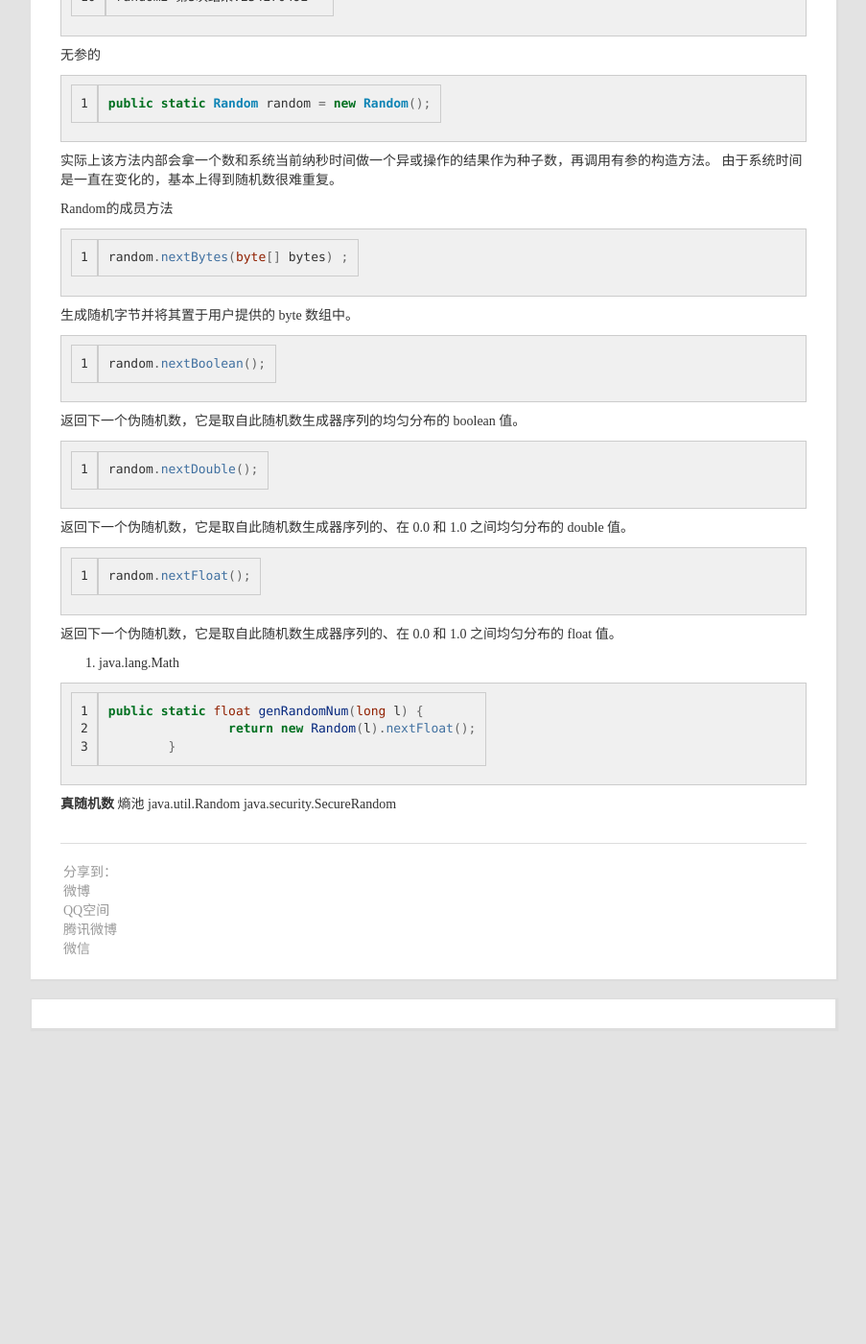
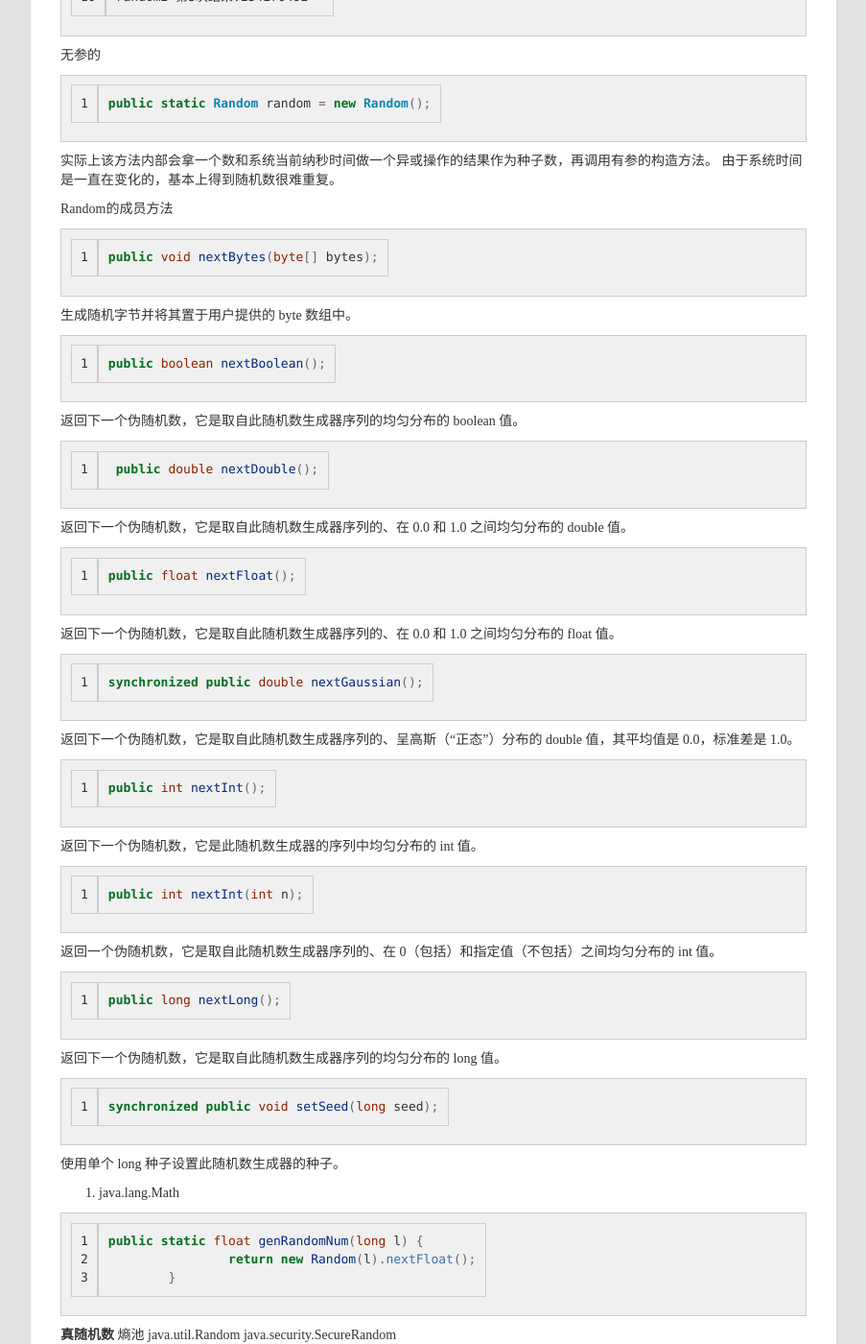
Before and after one commit to tomgg/tomgg.github.io, a Jekyll site: the page built from _posts/2016-07-20-java-random.md, in a window 1280 px wide and 1400 px high, scrolled down 1403 px. Shown: the whole window at 96% size, without its empty margins (53-956 px from the left). Built offline with Jekyll 4.4.1, drawn with Linux system fonts in a browser that asks for light colours; nearby versions of some CDN libraries; comment, search, counter and statistics services are not loaded; before the commit the page ends 2495 px from its top, so only the background shows below that.

Commit message:
no message

````diff
--- a/_posts/2016-07-20-java-random.md
+++ b/_posts/2016-07-20-java-random.md
@@ -85,30 +85,53 @@ public static Random random = new Random();
 Random的成员方法
 
 ``` java
-random.nextBytes(byte[] bytes) ;
+public void nextBytes(byte[] bytes);
 ```
 
 生成随机字节并将其置于用户提供的 byte 数组中。
 
 
 ``` java
-random.nextBoolean();
+public boolean nextBoolean();
 ```
 
 返回下一个伪随机数，它是取自此随机数生成器序列的均匀分布的 boolean 值。
 
 ``` java
-random.nextDouble();
+ public double nextDouble();
 ```
 返回下一个伪随机数，它是取自此随机数生成器序列的、在 0.0 和 1.0 之间均匀分布的 double 值。
 
 ``` java
-random.nextFloat();
+public float nextFloat();
 ```
 返回下一个伪随机数，它是取自此随机数生成器序列的、在 0.0 和 1.0 之间均匀分布的 float 值。
 
+``` java
+synchronized public double nextGaussian();
+```
+返回下一个伪随机数，它是取自此随机数生成器序列的、呈高斯（“正态”）分布的 double 值，其平均值是 0.0，标准差是 1.0。
 
 
+``` java
+public int nextInt();
+```
+返回下一个伪随机数，它是此随机数生成器的序列中均匀分布的 int 值。
+
+``` java
+public int nextInt(int n);
+```
+返回一个伪随机数，它是取自此随机数生成器序列的、在 0（包括）和指定值（不包括）之间均匀分布的 int 值。
+
+``` java
+public long nextLong();
+```
+返回下一个伪随机数，它是取自此随机数生成器序列的均匀分布的 long 值。
+
+``` java
+synchronized public void setSeed(long seed);
+```
+使用单个 long 种子设置此随机数生成器的种子。
 
 2. java.lang.Math
 
````
